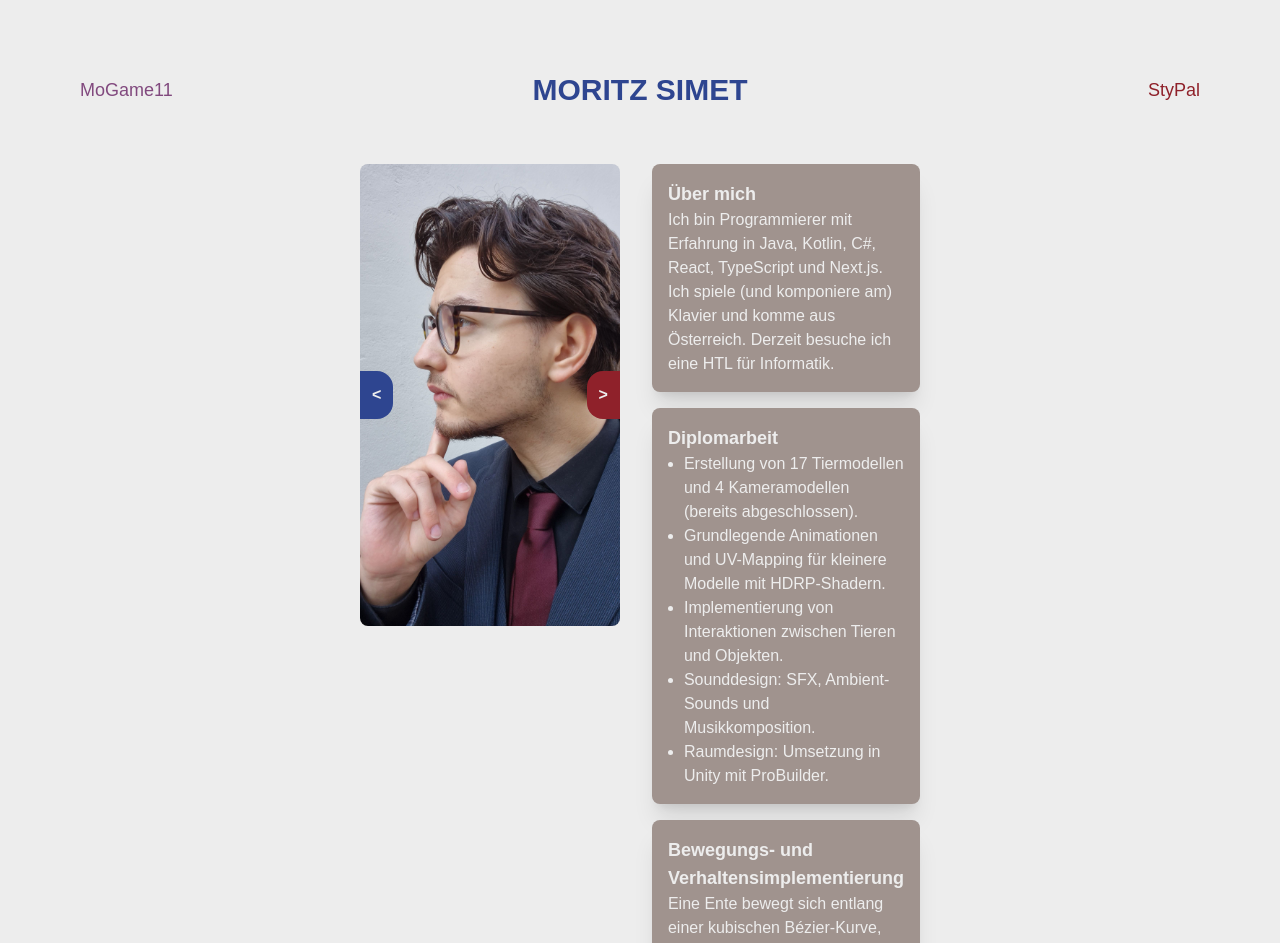
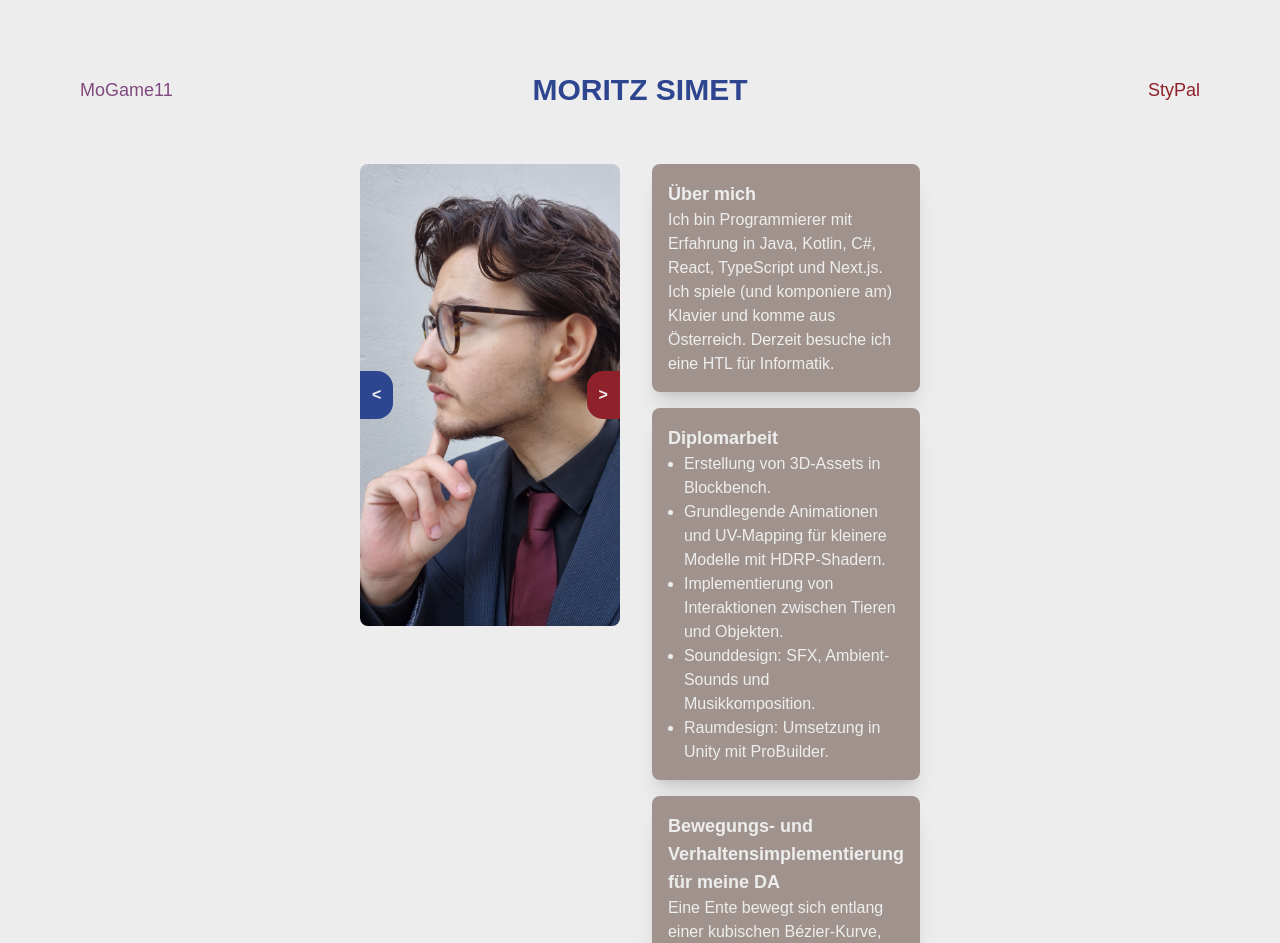
Before and after one commit to StyPal/simet.at, a Next.js app: page / in a window 1280 px wide. Shown: the top 943 px of the page. Built offline with nearby package versions, Linux system fonts and the light colour scheme.

Commit message:
text edited

```diff
--- a/src/app/page.tsx
+++ b/src/app/page.tsx
@@ -22,7 +22,7 @@ export default function GermanPage() {
                     <div className="bg-gray-light p-4 rounded-lg shadow-xl">
                         <h2 className="text-lg font-bold">Diplomarbeit</h2>
                         <ul className="list-disc ml-4">
-                            <li>Erstellung von 17 Tiermodellen und 4 Kameramodellen (bereits abgeschlossen).</li>
+                            <li>Erstellung von 3D-Assets in Blockbench.</li>
                             <li>Grundlegende Animationen und UV-Mapping für kleinere Modelle mit HDRP-Shadern.</li>
                             <li>Implementierung von Interaktionen zwischen Tieren und Objekten.</li>
                             <li>Sounddesign: SFX, Ambient-Sounds und Musikkomposition.</li>
@@ -30,7 +30,7 @@ export default function GermanPage() {
                         </ul>
                     </div>
                     <div className="bg-gray-light p-4 rounded-lg shadow-xl">
-                        <h2 className="text-lg font-bold">Bewegungs- und Verhaltensimplementierung</h2>
+                        <h2 className="text-lg font-bold">Bewegungs- und Verhaltensimplementierung für meine DA</h2>
                         <p>
                             Eine Ente bewegt sich entlang einer kubischen Bézier-Kurve, die unendlich wirkt und kontinuierlich generiert wird.
                             Weitere Bewegungsmuster für ein Unity-GameObject nutzen Bézier-Kurven mit bis zu 3 Ankerpunkten und variierenden
```
